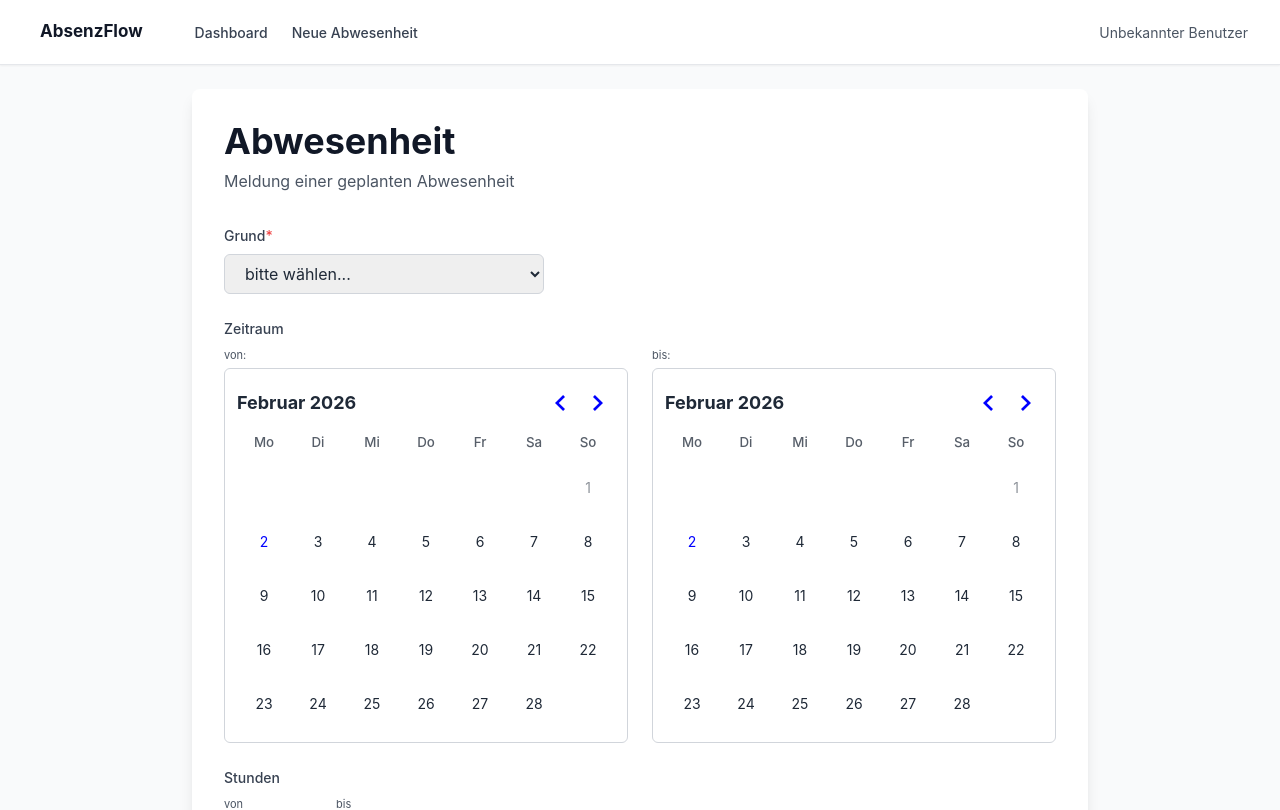
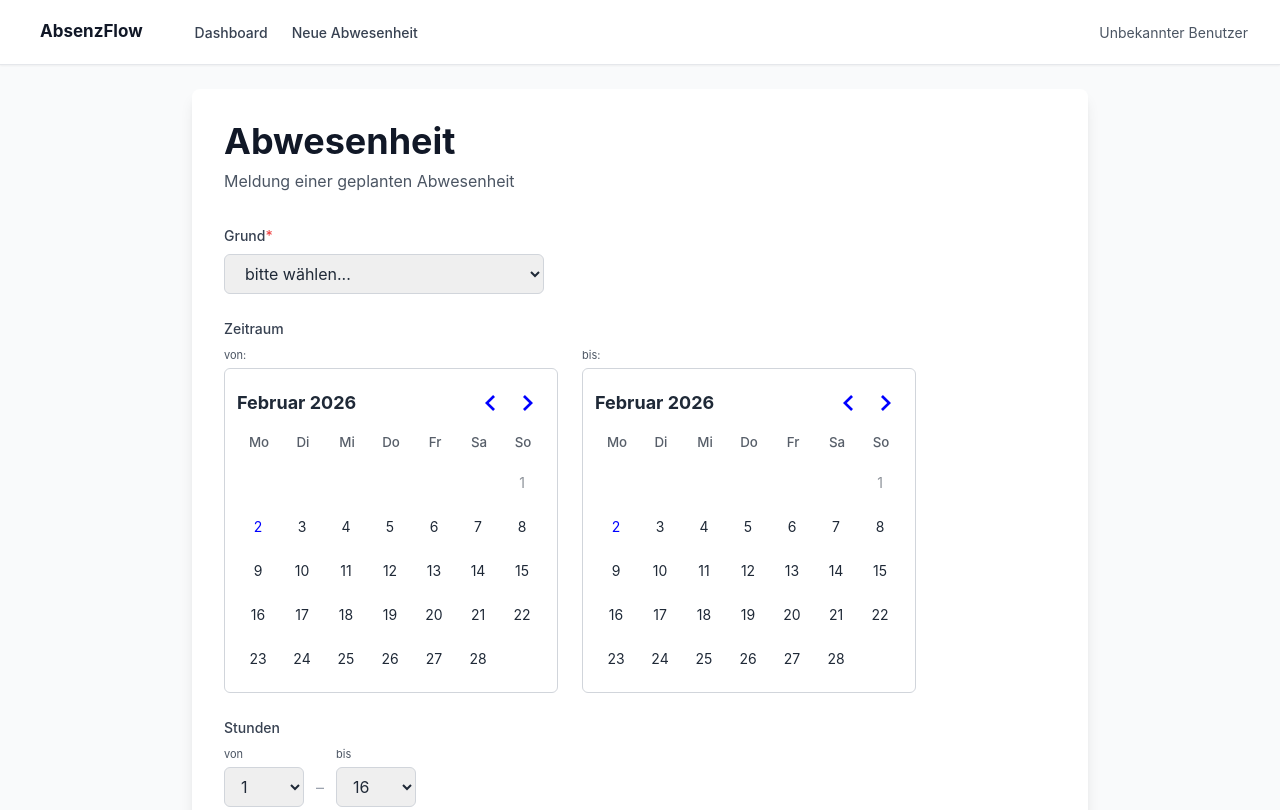
Before and after one commit to digitale-Schulverwaltung-BW/VertretungsFlow, a React (Vite) app in the folder wordpress-plugin/: page /#/create-absence in a window 1280 px wide. Shown: the top 810 px of the page. Built offline with nearby package versions, Linux system fonts and the light colour scheme.

Commit message:
Smaller date picker cells

```diff
--- a/wordpress-plugin/src/index.css
+++ b/wordpress-plugin/src/index.css
@@ -108,7 +108,7 @@
 
 #absenzflow-root .rdp-day {
   font-size: 14px !important;
-  padding: 6px;
+  padding: 0;
 }
 
 /*
```
